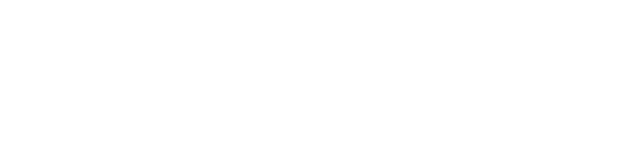
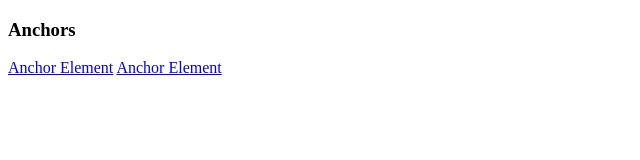
Before and after one commit to verdantpath/jquery-remove-dom-elements, a plain HTML site: page index.html in a window 1280 px wide. Shown: the whole page, without its empty margins (0-640 px from the left). Drawn offline with nearby package versions, Linux system fonts and the light colour scheme.

Commit message:
update html

```diff
--- a/index.html
+++ b/index.html
@@ -1 +1,18 @@
 <!doctype html>
+<html>
+<head>
+<meta charset="utf-8" />
+<title>JQuery Remove DOM Elements</title>
+</head>
+<body>
+<h3>Anchors</h3>
+<a href="#">Anchor Element</a>
+<a href="#">Anchor Element</a>
+<a href="#">Anchor Element</a>
+<script src="http://ajax.googleapis.com/ajax/libs/jquery/1.11.0/jquery.min.js"></script>
+<script>
+// removes the first <a> element
+jQuery('a:eq(0)').remove();
+</script>
+</body>
+</html>
```
